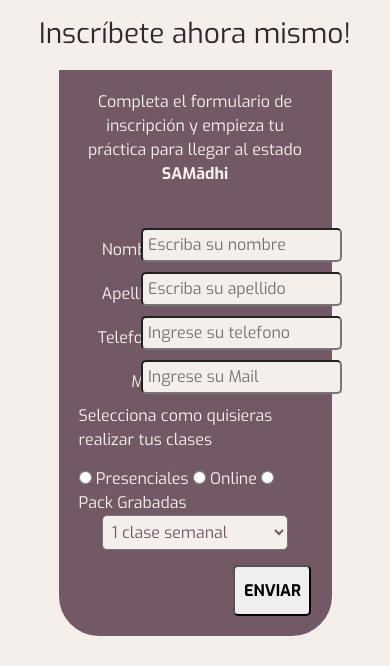
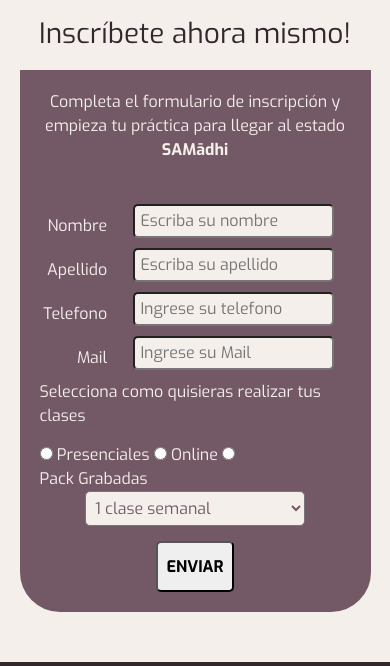
Before and after one commit to B0rghe/SAMadhi, a website: page pages/clases.html in a window 390 px wide. Shown: the part 818-1484 px from the top of the page. Drawn offline with nearby package versions, Linux system fonts and the light colour scheme.

Commit message:
Tercera Version

```diff
--- a/scss/_mediaQ/_desktop/_clases.scss
+++ b/scss/_mediaQ/_desktop/_clases.scss
@@ -60,3 +60,6 @@
         grid-area: enviar;
     }
 }
+#contenedorFormulario, #tablaHorarios {
+    width: 70vw;
+}
--- a/scss/_mediaQ/_mobile/_clases.scss
+++ b/scss/_mediaQ/_mobile/_clases.scss
@@ -1,6 +1,6 @@
 .inscripcion {
     display: grid;
-    grid-template-columns: 40% 60%;
+    grid-template-columns: 25% 75%;
     grid-template-rows: repeat(8, auto);
     grid-template-areas: "nombre    inNombre"
                          "apellido  inApellido"
@@ -9,10 +9,9 @@
                          "seleccion seleccion"
                          "modo      modo"
                          "cantidad  cantidad"
-                         ".         enviar";
+                         "enviar    enviar";
     justify-items: center;
     align-items: center;
-
 
     &__label--nombre {
         grid-area: nombre;
@@ -53,7 +52,7 @@
     }
     &__enviar {
         grid-area: enviar;
-        justify-self: end;
+        justify-self: center;
     }
 }
 #inscribite {
--- a/scss/_mediaQ/_tablet/_clases.scss
+++ b/scss/_mediaQ/_tablet/_clases.scss
@@ -12,7 +12,6 @@
                          "enviar     enviar     enviar     enviar";
     justify-items: center;
     align-items: center;
-
 
     &__label--nombre {
         grid-area: nombre;
@@ -57,3 +56,6 @@
         justify-self: right;
     }
 }
+#contenedorFormulario, #tablaHorarios {
+    width: 80vw;
+}
--- a/scss/_secciones/_clases.scss
+++ b/scss/_secciones/_clases.scss
@@ -16,7 +16,7 @@
     }
 }
 #tablaHorarios {
-    @include caja (70vw, auto, #535E73, $colorBack, (solid 20px $colorText));
+    @include caja (90vw, auto, #535E73, $colorBack, (solid 20px $colorText));
     border-top-left-radius: 40px;
     border-top-right-radius: 40px;
     p {
@@ -49,7 +49,7 @@ td, th {
     text-align: center;
 }
 #contenedorFormulario {
-    @include caja (70vw, auto, $colorText, $colorBack, (solid 20px $colorText));
+    @include caja (90vw, auto, $colorText, $colorBack, (solid 20px $colorText));
     border-bottom-left-radius: 40px;
     border-bottom-right-radius: 40px;
 }
```
Also changed, not shown: css/estilo.css.
